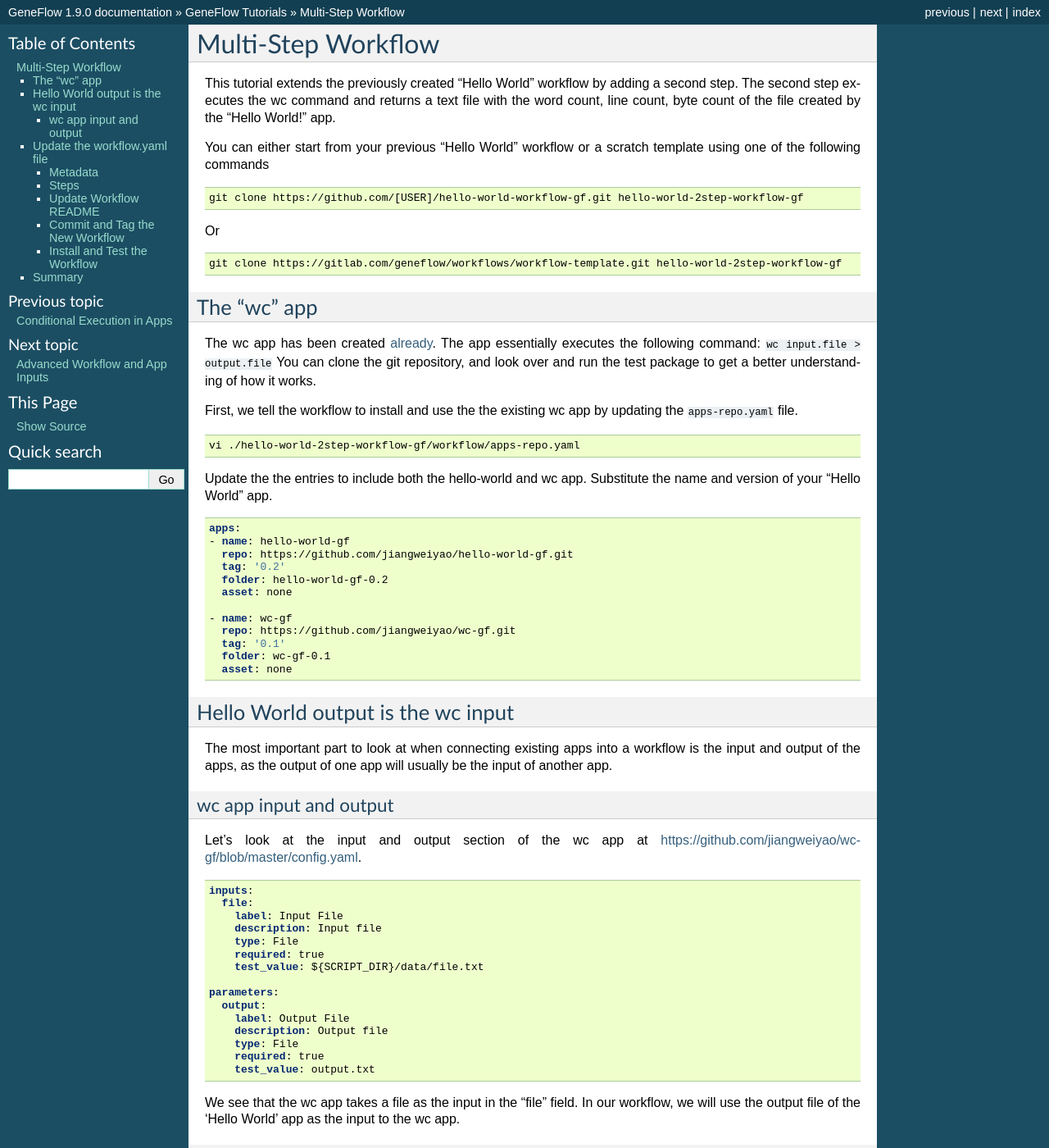
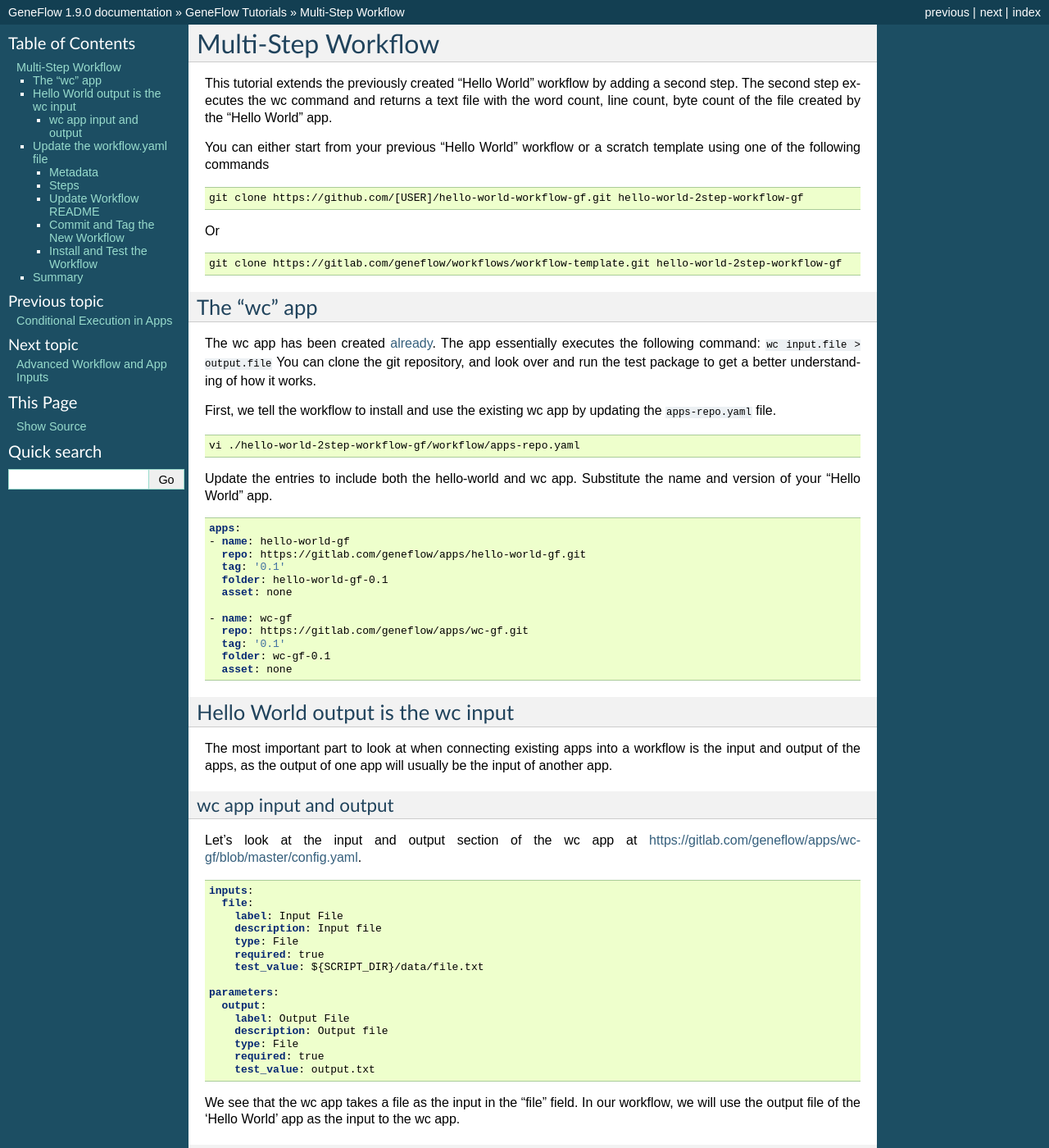
Before and after one commit to CDCgov/geneflow, a Sphinx documentation site: the page built from docs/chapters/tutorials/multi-step-workflow.rst, in a window 1280 px wide and 1400 px high. Shown: the whole window at 82% size. Built offline with Sphinx 7.4.7, drawn with Linux system fonts in a browser that asks for light colours; some of the changed text lies outside the part shown.

Commit message:
multi-step workflow first draft 0.5

```diff
--- a/docs/chapters/tutorials/multi-step-workflow.rst
+++ b/docs/chapters/tutorials/multi-step-workflow.rst
@@ -3,7 +3,7 @@
 Multi-Step Workflow
 ===================
 
-This tutorial extends the previously created "Hello World" workflow by adding a second step. The second step executes the wc command and returns a text file with the word count, line count, byte count of the file created by the "Hello World!" app.
+This tutorial extends the previously created "Hello World" workflow by adding a second step. The second step executes the wc command and returns a text file with the word count, line count, byte count of the file created by the "Hello World" app.
 
 You can either start from your previous "Hello World" workflow or a scratch template using one of the following commands
 
@@ -20,31 +20,32 @@
 The "wc" app
 ------------
 
-The wc app has been created `already <https://github.com/jiangweiyao/hello-world-2step-workflow-gf.git>`_. The app essentially executes the following command: ``wc input.file > output.file`` You can clone the git repository, and look over and run the test package to get a better understanding of how it works.
+The wc app has been created `already <https://gitlab.com/geneflow/apps/wc-gf.git>`_. The app essentially executes the following command: ``wc input.file > output.file`` You can clone the git repository, and look over and run the test package to get a better understanding of how it works.
 
 
-First, we tell the workflow to install and use the the existing wc app by updating the ``apps-repo.yaml`` file.
+First, we tell the workflow to install and use the existing wc app by updating the ``apps-repo.yaml`` file.
 
 .. code-block:: text
 
     vi ./hello-world-2step-workflow-gf/workflow/apps-repo.yaml
 
-Update the the entries to include both the hello-world and wc app. Substitute the name and version of your "Hello World" app.
+Update the entries to include both the hello-world and wc app. Substitute the name and version of your "Hello World" app.
 
 .. code-block:: yaml
 
     apps:
     - name: hello-world-gf
-      repo: https://github.com/jiangweiyao/hello-world-gf.git
-      tag: '0.2'
-      folder: hello-world-gf-0.2
+      repo: https://gitlab.com/geneflow/apps/hello-world-gf.git
+      tag: '0.1'
+      folder: hello-world-gf-0.1
       asset: none
 
     - name: wc-gf
-      repo: https://github.com/jiangweiyao/wc-gf.git
+      repo: https://gitlab.com/geneflow/apps/wc-gf.git
       tag: '0.1'
       folder: wc-gf-0.1
       asset: none
+
 
 Hello World output is the wc input
 ----------------------------------
@@ -55,7 +56,7 @@
 ~~~~~~~~~~~~~~~~~~~~~~~
 
 Let's look at the input and output section of the wc app at
-`https://github.com/jiangweiyao/wc-gf/blob/master/config.yaml <https://github.com/jiangweiyao/wc-gf/blob/master/config.yaml>`_.
+`https://gitlab.com/geneflow/apps/wc-gf/blob/master/config.yaml <https://gitlab.com/geneflow/apps/wc-gf/blob/master/config.yaml>`_.
 
 .. code-block:: yaml
 
@@ -114,9 +115,10 @@
 
 .. code-block:: yaml
 
+    # steps
     steps:
       hello:
-        app: apps/hello-world-gf-0.2/app.yaml
+        app: apps/hello-world-gf-0.1/app.yaml
         depend: []
         template:
           file: '{workflow->file}'
@@ -137,7 +139,7 @@
 
 Commit and Tag the New Workflow
 ~~~~~~~~~~~~~~~~~~~~~~~~~~~~~~~
-We'll use GitHub as an example, but the commands are similar for other repositories, except change the url. If you cloned the the workflow from an existing repository, delete the .git folder to make it into a new repository.
+We'll use GitHub as an example, but the commands are similar for other repositories, except change the url. If you cloned the workflow from an existing repository, delete the .git folder to make it into a new repository.
 
 .. code-block:: text
 
@@ -175,7 +177,7 @@
 
 .. code-block:: text
 
-    geneflow run -d output_uri=output -d inputs.file=.test.txt ./hello-world-2step
+    geneflow run -d output_uri=output -d inputs.file=test.txt ./hello-world-2step
 
 This command runs the workflow in the "hello-world-2step" directory using the test data and copies the output to the "output" directory. The output of the two steps are in separate folders for the steps.
 
```
